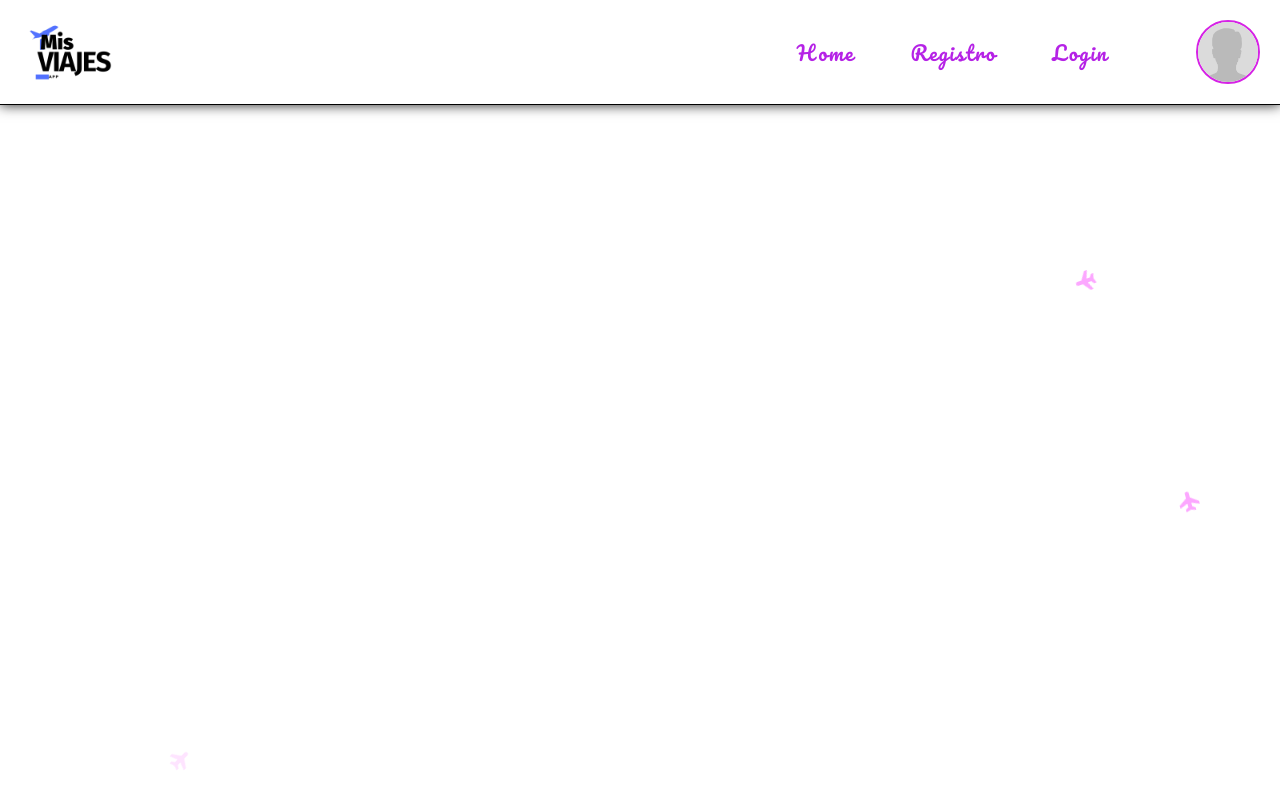
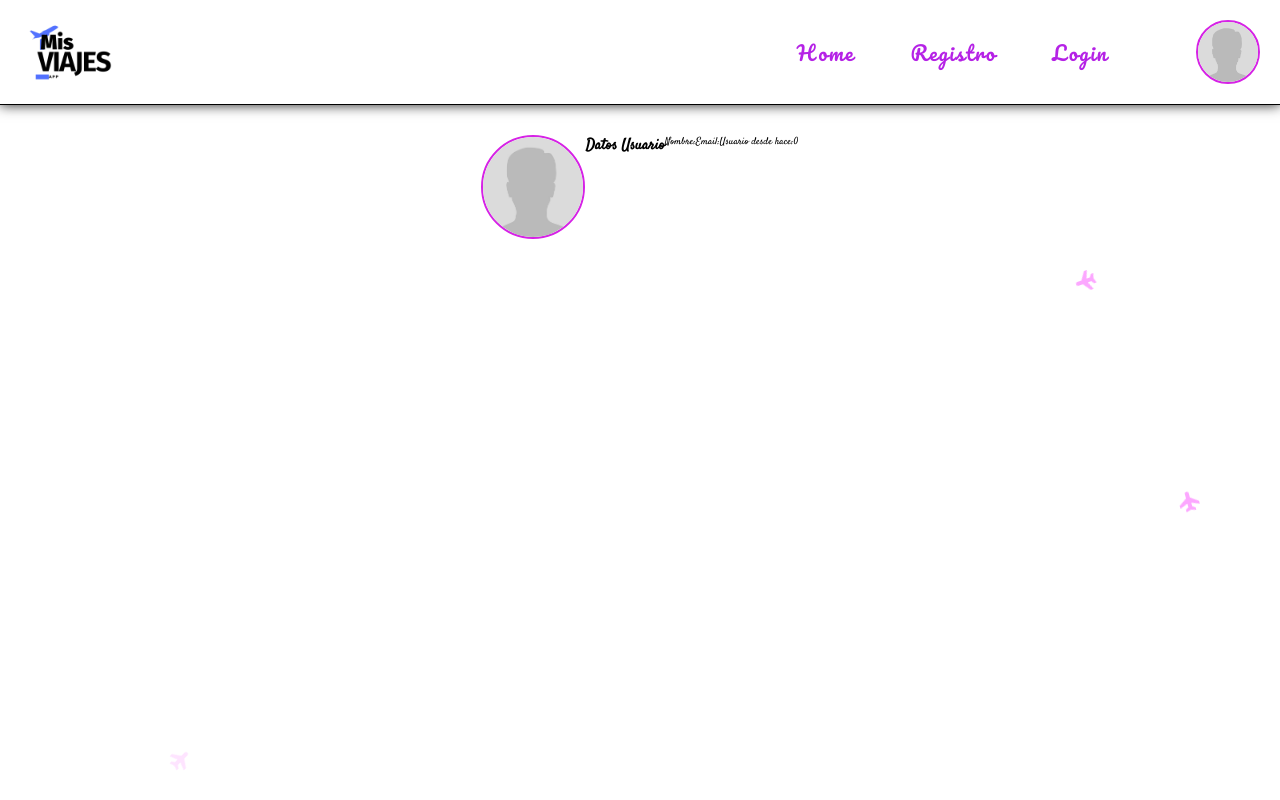
Before and after one commit to griloxx/frontendMisViajes, a React (Vite) app: page /perfil in a window 1280 px wide. Built offline with nearby package versions, Linux system fonts and the light colour scheme; no server answers.

Commit message:
cambios perfil

```diff
--- a/src/Api/sendApiRequest.jsx
+++ b/src/Api/sendApiRequest.jsx
@@ -22,11 +22,11 @@ if(token) {
     headers["Authorization"] = token;
 }
 
-
 const response = await fetch(endpoint, {
     method,
     headers,
     body
 })
+
 return await response.json()
 }
--- a/src/Api/servicioValidarRegistro.jsx
+++ b/src/Api/servicioValidarRegistro.jsx
@@ -1,5 +1,6 @@
+import { API_HOST } from "../../utils/constants";
 import { METHOD, sendApiRequest } from "./sendApiRequest";
 
 export const servicioValidarUsuario = async (codigoRegistro) => {
-  return sendApiRequest(METHOD.GET, `/usuarios/validacion/${codigoRegistro}`);
+  return sendApiRequest(METHOD.GET, API_HOST + `/usuarios/validacion/${codigoRegistro}`);
 };
--- a/src/Components/Entrada.jsx
+++ b/src/Components/Entrada.jsx
@@ -34,7 +34,7 @@ export function Entrada({searchParams, lastSearch}) {
     return (
         <ul>
         {!isLoading && (
-            entradas.length > 0 ? (
+            entradas?.length > 0 ? (
                 entradas.map((entrada) => {
                 return (
                     <li key={entrada.id}>
@@ -61,7 +61,7 @@ export function Entrada({searchParams, lastSearch}) {
                 : (
                     <div className="div-caja-resultado">
                         <div className="div-sin-resultado">
-                            <p>No se ha encontrado nada...</p>
+                            <p>No se ha encontrado nada ningún post...</p>
                         </div>
                     </div>
 
--- a/src/Pages/Perfil.jsx
+++ b/src/Pages/Perfil.jsx
@@ -1,22 +1,45 @@
-import { useEffect } from "react"
+import { useEffect, useState } from "react"
 import "../Styles/perfil.css"
 import { servicioConsultaEntrada } from "../Api/servicioConsultarPerfil"
+import { API_HOST } from "../../utils/constants";
+import avatar from "../imagenes/avatar.jpg";
 
 export function Perfil() {
+    const [ datos, setDatos ] = useState({});
 
+    const diferenciaTime = datos.create_date ? new Date() - new Date(datos.create_date) : 0;
+
+    const dias = Math.floor(diferenciaTime / (1000 * 60 * 60 * 24));
 
     useEffect(() => {
 
         async function consulta() {
-            const datos = await servicioConsultaEntrada();
-            console.log(datos)
+            const consulta = await servicioConsultaEntrada();
+            setDatos(consulta.data)
         }
         consulta();
+
     }, [])
 
     return (
         <main className="main-perfil">
-
+            <section className="contenedor-perfil">
+                <div>
+                    <img className="img-perfil" src={datos.avatar ? API_HOST + "/" + datos.avatar : avatar} alt="Usuario" />
+                </div>
+                <div>
+                    <h2>Datos Usuario</h2>
+                </div>
+                <div>
+                    <p>Nombre:<span>{datos.name}</span></p>
+                </div>
+                <div>
+                    <p>Email:<span>{datos.email}</span></p>
+                </div>
+                <div>
+                    <p>Usuario desde hace:<span>{dias}</span></p>
+                </div>
+            </section>
         </main>
     )
 }
--- a/src/Styles/perfil.css
+++ b/src/Styles/perfil.css
@@ -3,3 +3,17 @@
     flex-direction: column;
     margin-top: 3rem
 }
+.contenedor-perfil {
+    width: 90%;
+    margin:  auto;
+    display: flex;
+    justify-content: center;
+    position: relative;
+}
+.img-perfil{
+    border: .2rem solid var(--color-bordes);
+    border-radius: 50%;
+    object-fit: cover;
+    width: 10.4rem;
+    height: 10.4rem;
+}
```
